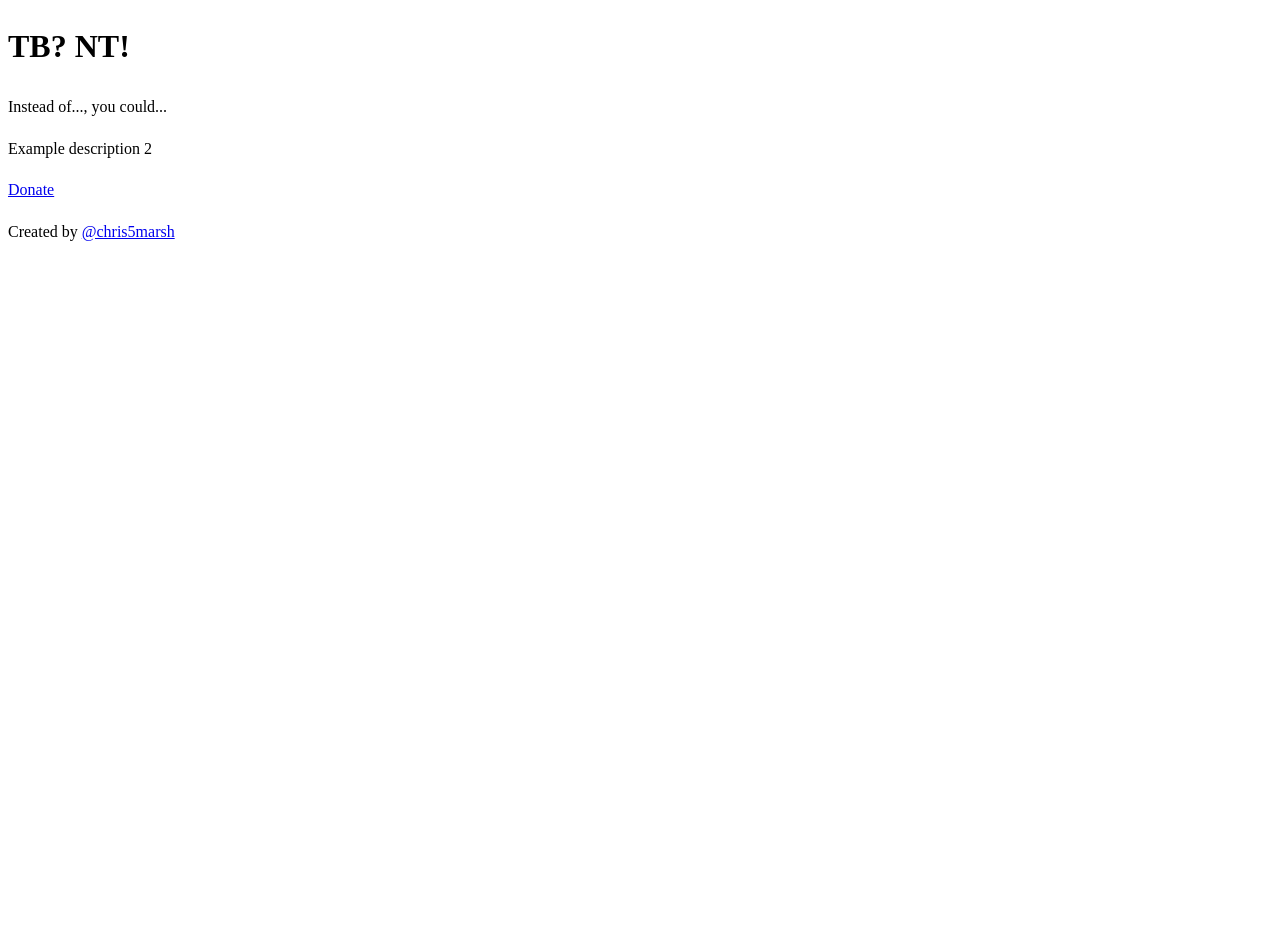
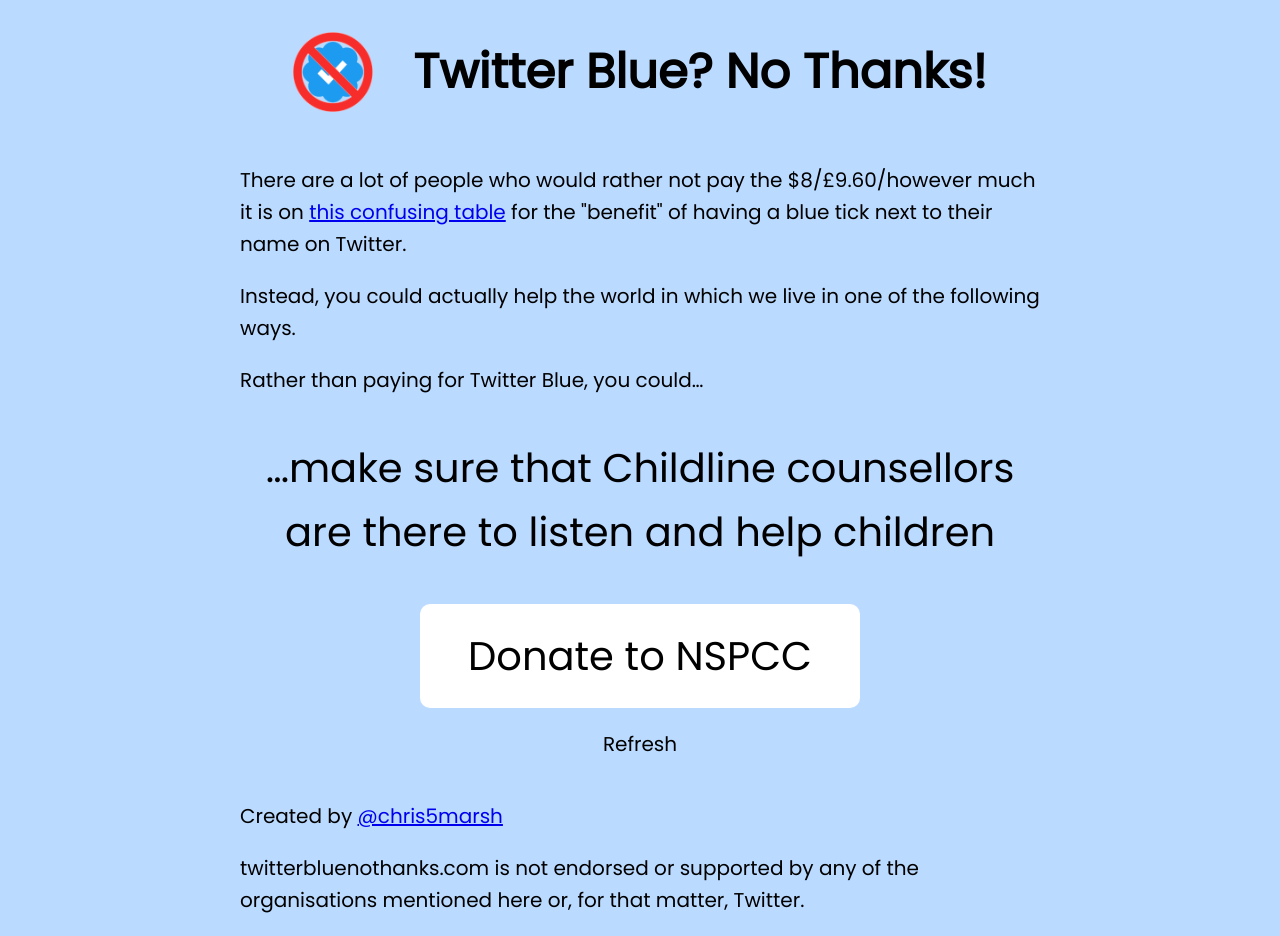
Before and after one commit to chris5marsh/tbnt, a plain HTML site: page index.html in a window 1280 px wide. Before the commit the page ends 800 px from the top, so only its background shows below. Drawn offline with Linux system fonts and the light colour scheme.

Commit message:
Working version

```diff
--- a/data.json
+++ b/data.json
@@ -1,12 +1,38 @@
 [
   {
-    "id": "abc123",
-    "description": "Example description",
-    "url": "http://www.example.com"
+    "id": "wwfn",
+    "organisation": "WWFN",
+    "description": "adopt a rhino, threatened by poaching and habitat loss",
+    "url": "https://support.wwf.org.uk/adopt-a-rhino"
   },
   {
-    "id": "def456",
-    "description": "Example description 2",
-    "url": "http://www.example.net"
+    "id": "shelter",
+    "organisation": "Shelter",
+    "description": "help answer an urgent call to the Shelter helpline",
+    "url": "https://england.shelter.org.uk/donate"
+  },
+  {
+    "id": "refuge",
+    "organisation": "Refuge",
+    "description": "give a woman her independence back",
+    "url": "https://donate.refuge.org.uk/page/111649/donate/1"
+  },
+  {
+    "id": "rspca",
+    "organisation": "RSPCA",
+    "description": "make a difference and help reduce animal cruelty",
+    "url": "https://www.rspca.org.uk/getinvolved/donate/online"
+  },
+  {
+    "id": "nspcc",
+    "organisation": "NSPCC",
+    "description": "make sure that Childline counsellors are there to listen and help children",
+    "url": "https://www.nspcc.org.uk/support-us/ways-to-give/donate/"
+  },
+  {
+    "id": "cancer-research-uk",
+    "organisation": "Cancer Research UK",
+    "description": "help cancer research scientists carry out their ground-breaking research in the lab",
+    "url": "https://www.cancerresearchuk.org/get-involved/donate"
   }
 ]
--- a/index.html
+++ b/index.html
@@ -1,40 +1,143 @@
-<!doctype html>
+<!DOCTYPE html>
 <html>
   <head>
-    <meta charset="utf-8">
-    <title>TBNT</title>
+    <meta charset="utf-8" />
+    <title>Twitter Blue? No Thanks!</title>
+    <link rel="apple-touch-icon" sizes="180x180" href="/apple-touch-icon.png">
+    <link rel="icon" type="image/png" sizes="32x32" href="/favicon-32x32.png">
+    <link rel="icon" type="image/png" sizes="16x16" href="/favicon-16x16.png">
+    <link rel="manifest" href="/site.webmanifest">
+    <link rel="preconnect" href="https://fonts.googleapis.com" />
+    <link rel="preconnect" href="https://fonts.gstatic.com" crossorigin />
+    <link
+      href="https://fonts.googleapis.com/css2?family=Poppins&display=swap"
+      rel="stylesheet"
+    />
     <style>
       html {
+        font-size: 20px;
         line-height: 1.6;
         box-sizing: border-box;
+        font-family: Poppins, sans-serif;
+      }
+      body {
+        background: #badaff;
+        margin: 0;
+      }
+      main {
+        min-height: 100vh;
+        max-width: 800px;
+        margin: 0 auto;
+        display: flex;
+        flex-direction: column;
+      }
+      h1 {
+        font-size: clamp(1.5rem, 4vw, 2.4rem);
+        justify-content: center;
+        display: flex;
+        flex-direction: row;
+        gap: 2rem;
+        align-items: center;
+      }
+      section {
+        flex-grow: 1;
+      }
+      .logo {
+        display: block;
+        margin: 0 auto;
+        max-width: 100px;
+        aspect-ratio: 1;
+      }
+      .description {
+        font-size: clamp(1.5rem, 5vw, 2rem);
+        text-align: center;
+      }
+      .donate {
+        display: block;
+        margin: 0 auto;
+        padding: 1rem;
+        border-radius: 0.5rem;
+        background: #fff;
+        color: #000;
+        text-decoration: none;
+        font-size: clamp(1.5rem, 5vw, 2rem);
+        text-align: center;
+        width: 100%;
+        max-width: 400px;
+      }
+      .refresh {
+        text-align: center;
       }
     </style>
     <script>
-      fetch('data.json')
-        .then(response => response.json())
-        .then(data => {
-          const article = document.querySelector('article');
-          const random = Math.floor(Math.random() * data.length);
-          article.id = data[random].id;
-          article.innerHTML = `
-            <p>${data[random].description}</p>
-            <p><a href="${data[random].url}">Donate</a></p>
-          `
+      let data;
+
+      const refreshData = () => {
+        console.log('refreshing data');
+        const article = document.querySelector("article");
+        const random = Math.floor(Math.random() * data.length);
+        console.log(article, random);
+        article.id = data[random].id;
+        article.innerHTML = `
+          <p class="description">&hellip;${data[random].description}</p>
+          <p><a class="donate" href="${data[random].url}">Donate to ${data[random].organisation}</a></p>
+        `;
+      };
+
+      fetch("data.json")
+        .then((response) => response.json())
+        .then((fetchedData) => {
+          data = fetchedData;
+          refreshData();
+          document.querySelector('.refresh').addEventListener('click', () => {
+            console.log('refreshing');
+            refreshData(); // window.location.reload();
+          });
         });
+
     </script>
   </head>
   <body>
-    <header>
-      <h1>TB? NT!</h1>
-    </header>
+    <script type="text/javascript">
+      (function(window, document, dataLayerName, id) {
+      window[dataLayerName]=window[dataLayerName]||[],window[dataLayerName].push({start:(new Date).getTime(),event:"stg.start"});var scripts=document.getElementsByTagName('script')[0],tags=document.createElement('script');
+      function stgCreateCookie(a,b,c){var d="";if(c){var e=new Date;e.setTime(e.getTime()+24*c*60*60*1e3),d="; expires="+e.toUTCString()}document.cookie=a+"="+b+d+"; path=/"}
+      var isStgDebug=(window.location.href.match("stg_debug")||document.cookie.match("stg_debug"))&&!window.location.href.match("stg_disable_debug");stgCreateCookie("stg_debug",isStgDebug?1:"",isStgDebug?14:-1);
+      var qP=[];dataLayerName!=="dataLayer"&&qP.push("data_layer_name="+dataLayerName),isStgDebug&&qP.push("stg_debug");var qPString=qP.length>0?("?"+qP.join("&")):"";
+      tags.async=!0,tags.src="https://twitterbluenothanks.containers.piwik.pro/"+id+".js"+qPString,scripts.parentNode.insertBefore(tags,scripts);
+      !function(a,n,i){a[n]=a[n]||{};for(var c=0;c<i.length;c++)!function(i){a[n][i]=a[n][i]||{},a[n][i].api=a[n][i].api||function(){var a=[].slice.call(arguments,0);"string"==typeof a[0]&&window[dataLayerName].push({event:n+"."+i+":"+a[0],parameters:[].slice.call(arguments,1)})}}(i[c])}(window,"ppms",["tm","cm"]);
+      })(window, document, 'dataLayer', 'a5b8c98b-3025-4170-9313-dfbc3ca58787');
+    </script>
     <main>
-      <p>Instead of..., you could...</p>
-      <article>
-        Loading...
-      </article>
+      <header>
+        <h1>
+          <img src="apple-touch-icon.png" alt="No to Twitter Blue" width="80" height="80" />
+          Twitter Blue? No Thanks!
+        </h1>
+      </header>
+      <section>
+        <p>
+          There are a lot of people who would rather not pay the
+          $8/£9.60/however much it is on
+          <a
+            href="https://help.twitter.com/en/using-twitter/twitter-blue#tbpricing-bycountry"
+            >this confusing table</a
+          >
+          for the "benefit" of having a blue tick next to their name on Twitter.
+        </p>
+        <p>Instead, you could actually help the world in which we live in one of
+          the following ways.
+        </p>
+        <p>Rather than paying for Twitter Blue, you could&hellip;</p>
+        <article>Loading...</article>
+        <p class="refresh">Refresh</p>
+      </section>
+      <footer>
+        <p>
+          Created by <a href="https://twitter.com/chris5marsh">@chris5marsh</a>
+        </p>
+        <p>twitterbluenothanks.com is not endorsed or supported by any of the organisations mentioned here or, for that matter, Twitter.</p>
+      </footer>
     </main>
-    <footer>
-      <p>Created by <a href="https://twitter.com/chris5marsh">@chris5marsh</a></p>
-    </footer>
   </body>
 </html>
```
Also changed, not shown: README.md (added), android-chrome-192x192.png (added), android-chrome-512x512.png (added), apple-touch-icon.png (added), favicon-16x16.png (added), favicon-32x32.png (added), favicon.ico (added), site.webmanifest (added).
